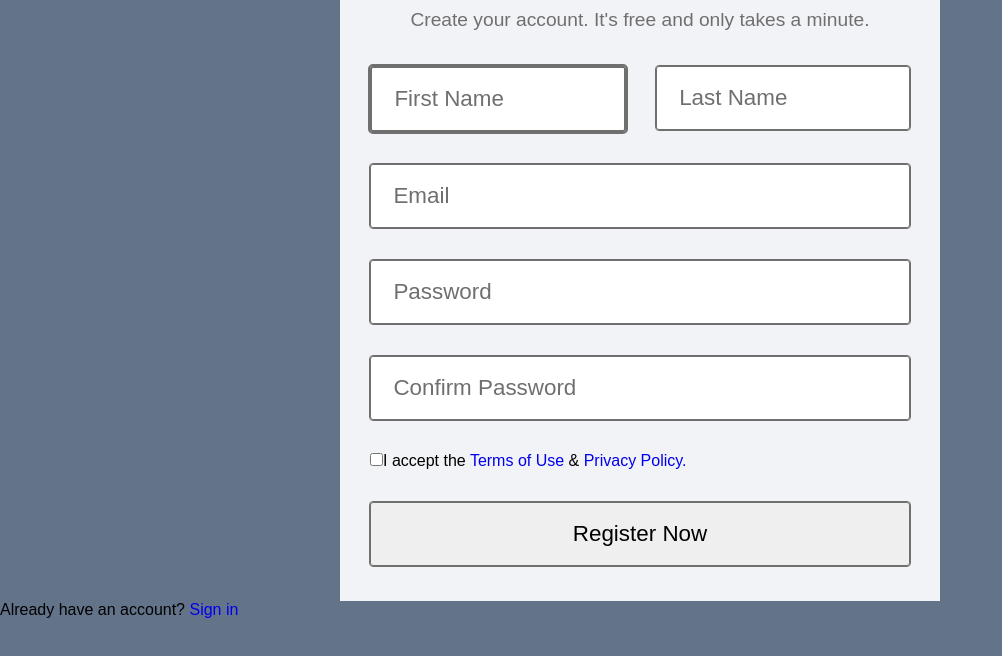
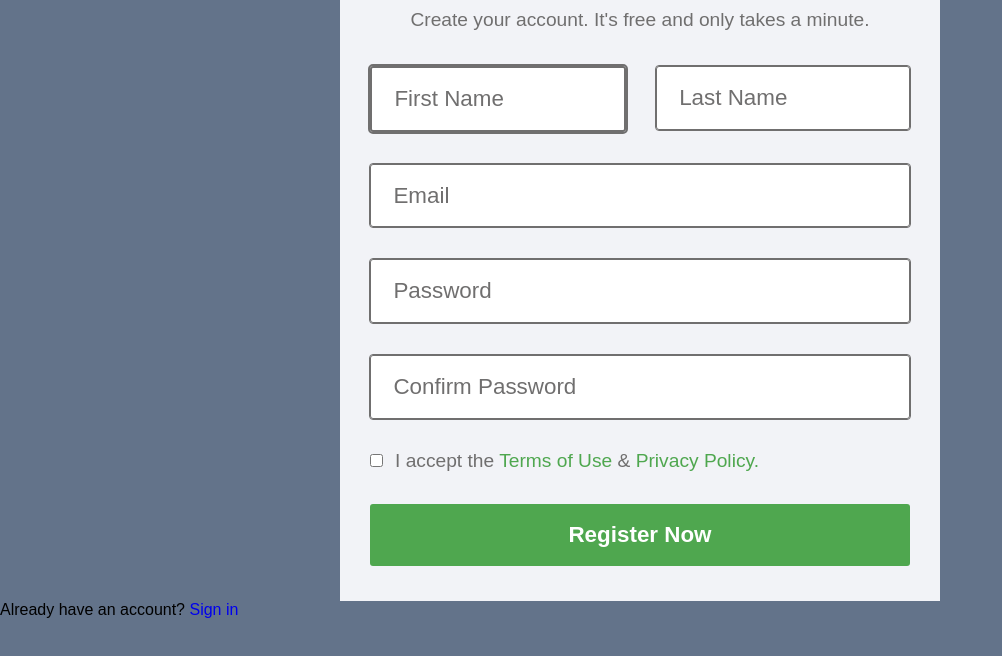
Before and after one commit to AlexeyKhaletskiy/fd_form_practice_22-05, a plain HTML site: page index.html in a window 1280 px wide. Shown: the part 96-752 px from the top of the page, without its empty margins (0-1002 px from the left). Drawn offline with Linux system fonts and the light colour scheme.

Commit message:
Add checkbox and submit style

```diff
--- a/assets/css/style.css
+++ b/assets/css/style.css
@@ -13,60 +13,54 @@ body {
 a {
   text-decoration: none;
 }
-.register{
+.register {
   max-width: 600px;
   margin: auto;
   padding: 35px 30px;
   background-color: #f2f3f7;
 }
 
-
-.flex-row{
+.flex-row {
   display: flex;
   justify-content: space-between;
 }
 
-
-.title{
+.title {
   align-items: center;
   margin-bottom: 30px;
   color: #636363;
   font-size: 2.2em;
   text-transform: capitalize;
-
 }
 .title::before,
-.title::after{
-  content:"";
+.title::after {
+  content: "";
   border-bottom: 2px solid #c2c2c2;
   flex-grow: 1;
 }
 
-
-.flex-column{
+.flex-column {
   display: flex;
   flex-direction: column;
   justify-content: space-between;
 }
-.title::before{
+.title::before {
   margin-right: 20px;
 }
-.title::after{
+.title::after {
   margin-left: 20px;
 }
 
-
-.description{
+.description {
   margin-bottom: 35px;
   color: #706f6f;
   font-size: 1.2em;
   text-align: center;
 }
-.register-form{
+.register-form {
   min-height: 500px;
-
 }
-.register-form input:not([type="checkbox"]){
+.register-form input:not([type="checkbox"]) {
   padding: 0.8em 1em;
   border: 1px solid #706f6f;
   border-radius: 3px;
@@ -75,32 +69,47 @@ a {
   text-transform: capitalize;
 }
 
-.register-form input:focus:not([type="checkbox"]){
+.register-form input:focus:not([type="checkbox"]) {
   border: 2px solid #706f6f;
   border-radius: 3px;
   outline: 2px solid #706f6f;
 }
 
-::placeholder{
+::placeholder {
   color: #706f6f;
 }
 
-.username-wrapper{
-
-}
-.username-wrapper label:first-child{
+.username-wrapper label:first-child {
   margin-right: 30px;
 }
 .username-wrapper input {
   width: 100%;
 }
+input[type="checkbox"] {
+  margin-right: 12px;
+}
+.checkbox {
+  color: #706f6f;
+  font-size: 1.2em;
+}
+.form-link {
+  color: #4fa74f;
+}
+.register-form input[type="submit"] {
+  background-color: #4fa74f;
+  border: none;
+  outline: none;
+  color: white;
+  cursor: pointer;
+  font-weight: 900;
+}
 
-.form-link{
+.register-form input:focus[type="submit"]{
+  border: none;
+  outline: none;
+}
 
+.sign-in {
 }
-.sign-in{
-
+.sign-link {
 }
-.sign-link{
-
-}
--- a/index.html
+++ b/index.html
@@ -19,7 +19,7 @@
       <label class="flex-column"><input type="email" name="email" placeholder="email" required></label>
       <label class="flex-column"><input type="password" name="password" placeholder="password" required></label>
       <label class="flex-column"><input type="password" name="password" placeholder="confirm password" required></label>
-      <label><input type="checkbox" name="license" required>I accept the <a href="#" class="form-link">Terms of Use</a> & <a href="#" class="form-link">Privacy Policy.</a></label>
+      <label class="checkbox"><input type="checkbox" name="license" required>I accept the <a href="#" class="form-link">Terms of Use</a> & <a href="#" class="form-link">Privacy Policy.</a></label>
       <input type="submit" value="register now">
 
 
```
